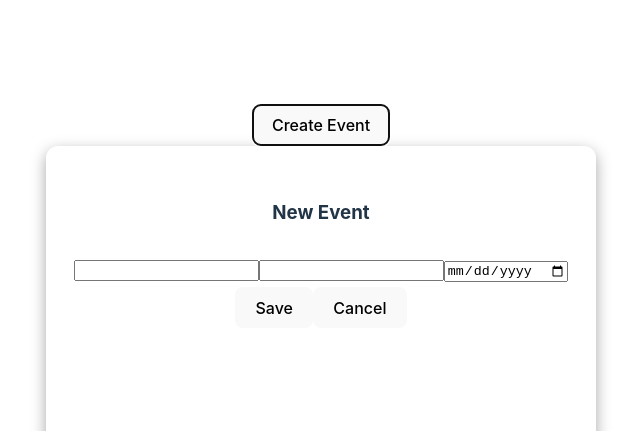
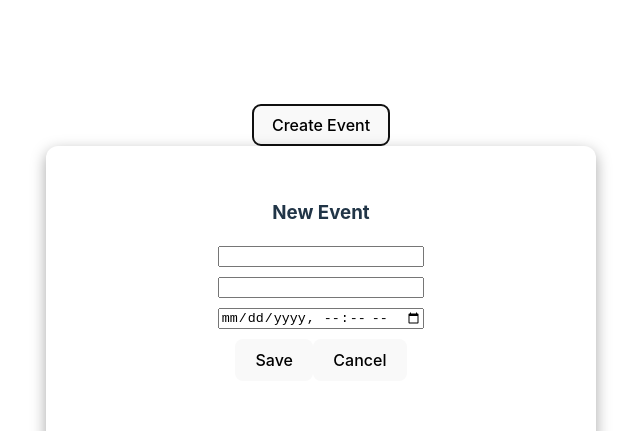
Before and after one commit to Kenavm/calendar, a React (Vite) app in the folder frontend/: page / in a window 1280 px wide. Both pictures are taken after a click on the button "Create Event". Shown: the top 431 px of the page, without its empty margins (319-959 px from the left). Built offline with nearby package versions, Linux system fonts and the light colour scheme; no server answers.

Commit message:
fixed createEVent

```diff
--- /dev/null
+++ b/frontend/src/components/Form.css
@@ -0,0 +1,8 @@
+.createEvent {
+    display: flex;
+    flex-direction: column;
+}
+
+.input {
+    margin-bottom: 10px
+}
--- a/frontend/src/components/Form.tsx
+++ b/frontend/src/components/Form.tsx
@@ -1,4 +1,5 @@
 import Input from "./Input";
+import "./Form.css";
 
 function Form(props: {
   formClassName: string;
@@ -8,28 +9,47 @@
   onSetName: Function;
   onSetDate: Function;
   onSetCategory: Function;
-  name:string;
+  name: string;
   date: string;
-  category:string
+  category: string;
 }) {
+  function handleDate(dateString: string) {
+    const dateObject = new Date(dateString);
+    const year = dateObject.getFullYear();
+    const month = dateObject.getMonth() + 1;
+    const day = dateObject.getDate();
+    const hour = dateObject.getHours();
+    const minute = dateObject.getMinutes();
+
+    const date = {
+      year: year,
+      month: month,
+      day: day,
+      hour: hour,
+      minute: minute,
+    };
+    console.log(date)
+    props.onSetDate(date);
+  }
 
   return (
-    <form>
+    <form className={props.formClassName}>
       <Input
         type={props.typeText}
         className={props.inputClassName}
-
+        value={props.name}
         onChange={(e: any) => props.onSetName(e.target.value)}
       />
       <Input
         type={props.typeText}
         className={props.inputClassName}
+        value={props.category}
         onChange={(e: any) => props.onSetCategory(e.target.value)}
       />
       <Input
         type={props.typeDatepicker}
         className={props.inputClassName}
-        onChange={(e: any) => props.onSetDate(e.target.value)}
+        onChange={(e: any) => handleDate(e.target.value)}
       />
     </form>
   );
--- a/frontend/src/components/Input.tsx
+++ b/frontend/src/components/Input.tsx
@@ -1,5 +1,7 @@
-function Input(props: {className: string, type: string, onChange: Function}) {
-    return <input type={props.type} className={props.className}></input>
+import { ChangeEventHandler } from "react"
+
+function Input(props: {className: string, type: string,  value?: string, onChange: ChangeEventHandler<HTMLInputElement>}) {
+    return <input type={props.type} value={props.value} className={props.className} onChange={props.onChange}></input>
 }
 
 export default Input
--- a/frontend/src/features/eventList/CreateEvent.tsx
+++ b/frontend/src/features/eventList/CreateEvent.tsx
@@ -5,10 +5,6 @@
 import "./CreateEvent.css";
 
 function CreateEvent(props: {
-  formClassName: string;
-  inputClassName: string;
-  typeText: string;
-  typeDatepicker: string;
   headerText: string;
   saveButtonName: string;
   cancelButtonName: string;
@@ -21,7 +17,10 @@
   const [date, setDate] = useState<string>("");
   const [category, setCategory] = useState<string>("");
 
-  function createEvent(name: string, date: string, category: string) {
+  function createEvent(name: string, date: {}, category: string) {
+
+    console.log(name)
+    console.log(date)
     const event = {
       id: Math.floor(Math.random() * 10000),
       name: name,
@@ -42,10 +41,10 @@
           </div>
           <div className="body">
             <Form
-              formClassName={props.formClassName}
-              inputClassName={props.inputClassName}
-              typeText={props.typeText}
-              typeDatepicker={props.typeDatepicker}
+              formClassName={"createEvent"}
+              inputClassName={"input"}
+              typeText={"text"}
+              typeDatepicker={"datetime-local"}
               onSetName={setName}
               onSetDate={setDate}
               onSetCategory={setCategory}
--- a/frontend/src/features/eventList/EventList.tsx
+++ b/frontend/src/features/eventList/EventList.tsx
@@ -28,10 +28,6 @@
       <div className="createEvent">
         {openModal && (
           <CreateEvent
-            formClassName={"createEvent"}
-            inputClassName={"input"}
-            typeText={"text"}
-            typeDatepicker={"date"}
             headerText={"New Event"}
             saveButtonName={"Save"}
             cancelButtonName={"Cancel"}
```
